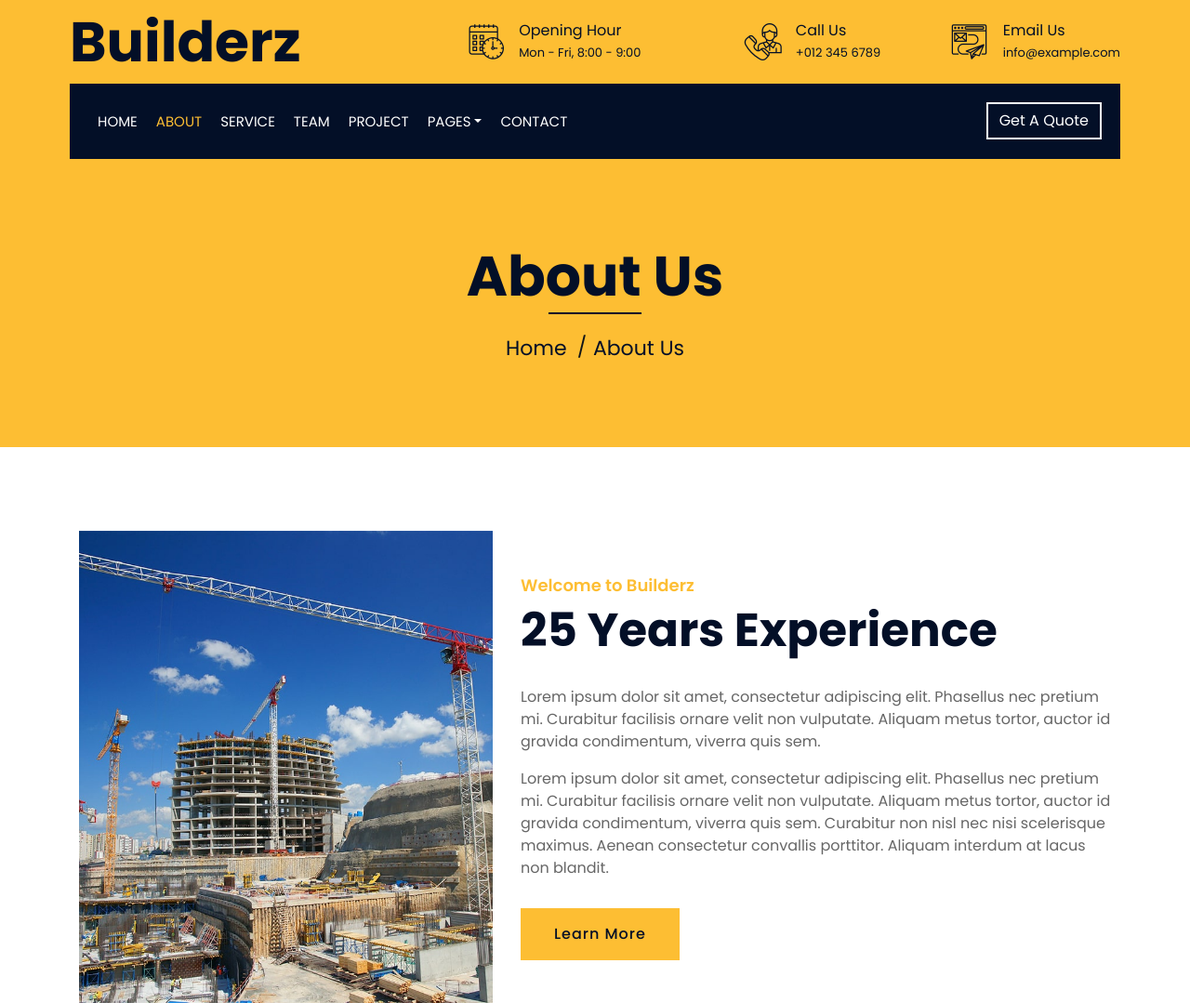
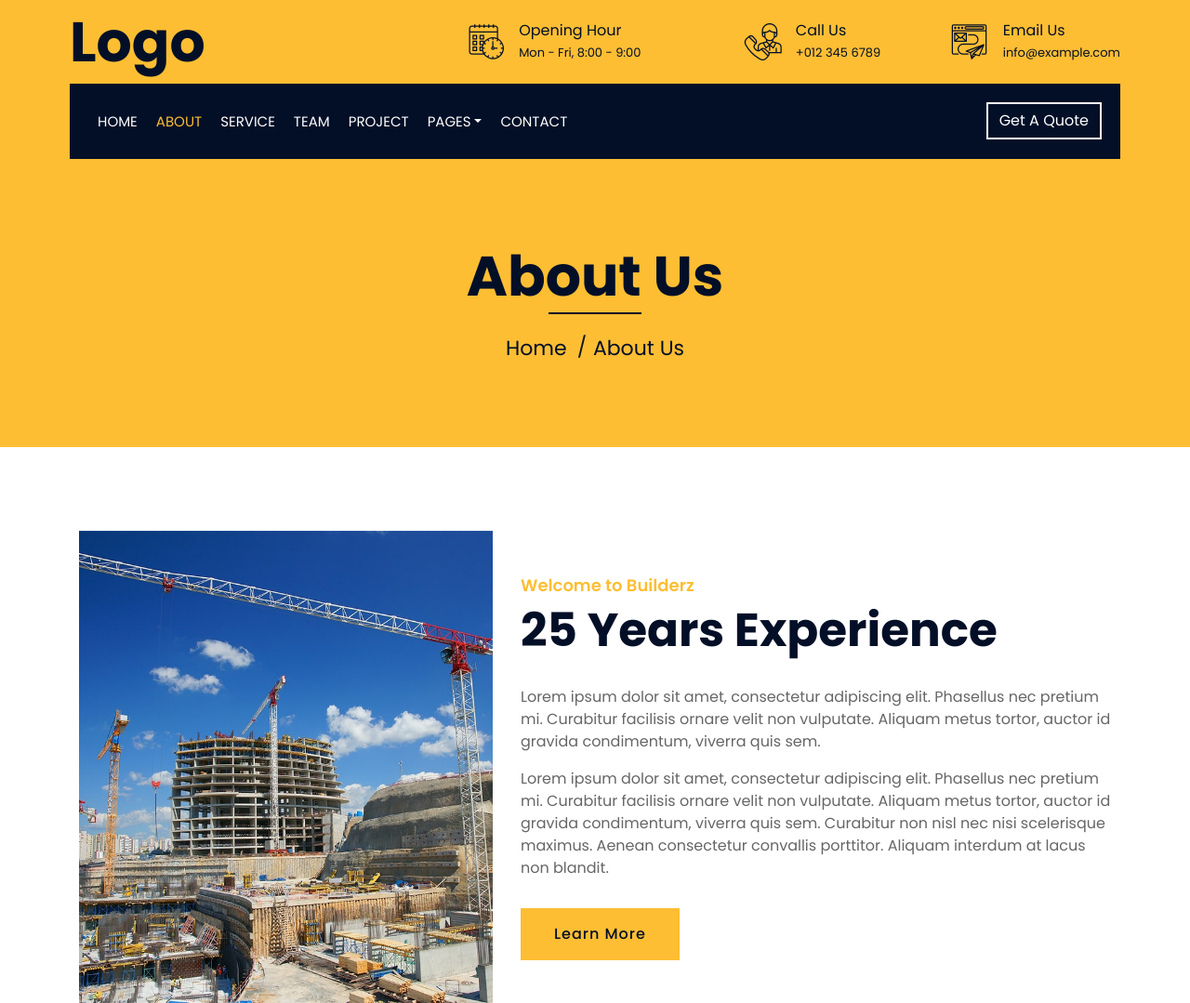
Before and after one commit to huenguyen1988/webanhvinh, a plain HTML site: page about.html in a window 1280 px wide. Shown: the top 1079 px of the page at 93% size. Drawn offline with nearby package versions, Linux system fonts and the light colour scheme.

Commit message:
edit fire

```diff
--- a/about.html
+++ b/about.html
@@ -36,7 +36,7 @@
                         <div class="col-lg-4 col-md-12">
                             <div class="logo">
                                 <a href="index.html">
-                                    <h1>Builderz</h1>
+                                    <h1>Logo</h1>
                                     <!-- <img src="img/logo.jpg" alt="Logo"> -->
                                 </a>
                             </div>
```
